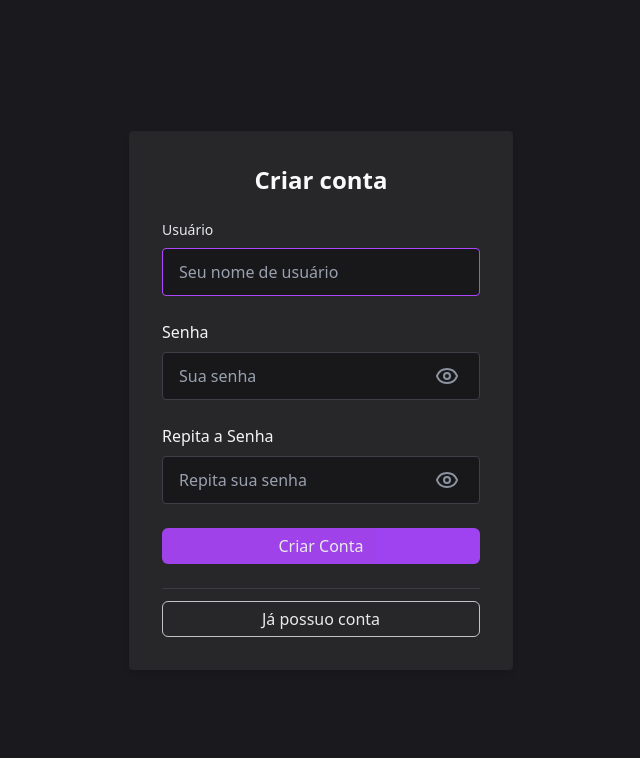
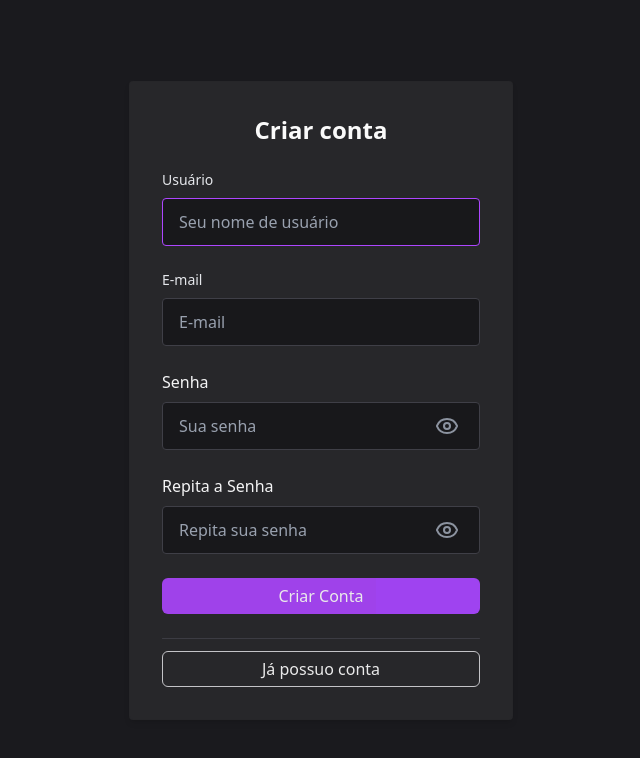
Before and after one commit to ricardoracki/viva-api, a Next.js app: page /register in a window 1280 px wide. Shown: the top 758 px of the page, without its empty margins (319-959 px from the left). Built offline with nearby package versions, Linux system fonts and the light colour scheme.

Commit message:
feat:sign routes

```diff
--- a/src/app/register/page.tsx
+++ b/src/app/(sign)/register/page.tsx
@@ -14,6 +14,7 @@ const formSchema = z
       .nonempty("Campo obrigatório")
       .min(1, "Usuário inválido"),
     password: z.string().nonempty("Campo obrigatório").min(1, "Senha inválida"),
+    email: z.string().email("E-mail inválido"),
     repeatPassword: z
       .string()
       .nonempty("Campo obrigatório")
@@ -40,7 +41,7 @@ export default function Register() {
   }
 
   return (
-    <div className="h-screen flex items-center justify-center bg-background  ">
+    <div className="h-screen flex items-center justify-center bg-background overflow-y-auto">
       <div className="p-8 rounded shadow-md max-w-96 w-full bg-zinc-800 backdrop-blur-3xl border border-zinc-800/30">
         <form onSubmit={handleSubmit(onSubmit)}>
           <h2 className="text-2xl font-bold mb-6 text-center text-zinc-50">
@@ -61,6 +62,23 @@ export default function Register() {
             {errors.username && (
               <InputBlock.ErrorMessage>
                 {errors.username?.message}
+              </InputBlock.ErrorMessage>
+            )}
+          </InputBlock>
+          <InputBlock>
+            <InputBlock.Label htmlFor="user">E-mail</InputBlock.Label>
+            <InputBlock.FieldRoot>
+              <InputBlock.Field
+                id="user"
+                placeholder="E-mail"
+                autoComplete="false"
+                type="email"
+                {...register("username")}
+              />
+            </InputBlock.FieldRoot>
+            {errors.email && (
+              <InputBlock.ErrorMessage>
+                {errors.email?.message}
               </InputBlock.ErrorMessage>
             )}
           </InputBlock>
```
Also changed, not shown: src/app/(sign)/login/page.tsx (renamed from src/app/login/page.tsx).
